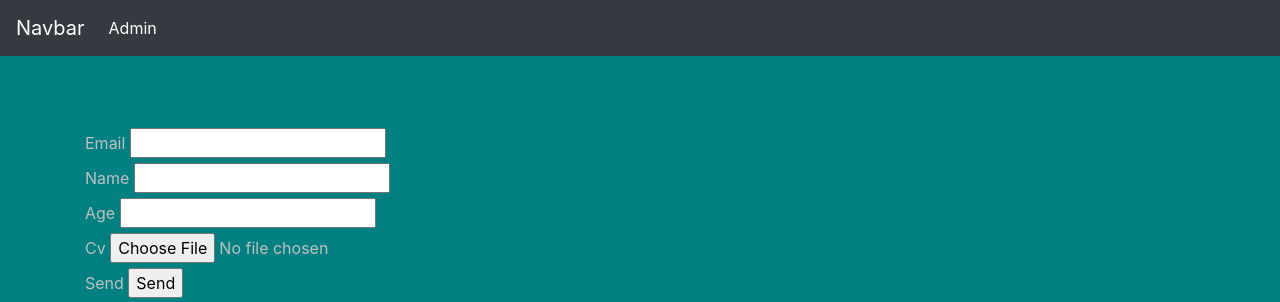
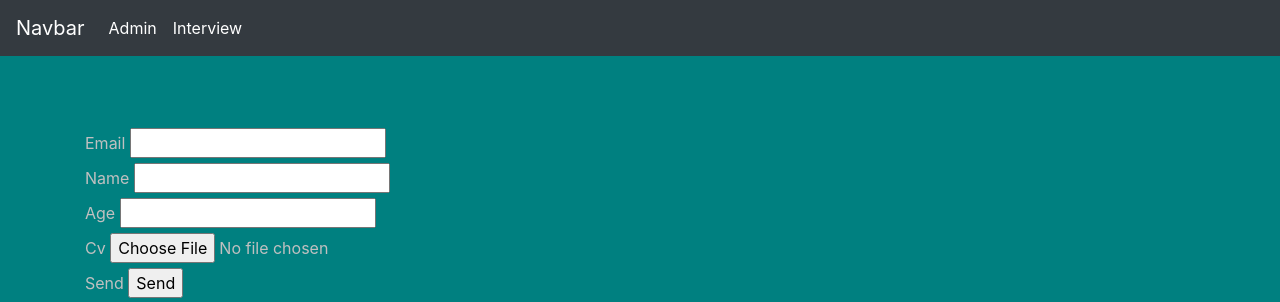
Before and after one commit to NazaraKharechko/Recruiting_system_test_flask, a Flask app: page /cv in a window 1280 px wide. Shown: the top 302 px of the page. Run offline with Flask 2, Linux system fonts and the light colour scheme; some libraries are stand-ins or nearby versions.

Commit message:
interview html

```diff
--- a/app/templates/base.html
+++ b/app/templates/base.html
@@ -21,6 +21,9 @@
     <ul class="navbar-nav mr-auto">
         <li class="nav-item active">
         <a class="nav-link" href="{{ url_for('login') }}">Admin <span class="sr-only">(current)</span></a>
+      </li>
+        <li class="nav-item active">
+        <a class="nav-link" href="{{ url_for('interview') }}">Interview <span class="sr-only">(current)</span></a>
       </li>
     </ul>
 
--- a/app/views.py
+++ b/app/views.py
@@ -2,7 +2,7 @@ from flask import render_template, request, redirect, url_for
 from flask_login import login_user, logout_user
 from app import app, db
 from app.forms import LoginForm, RegisterForm, Send_cv_Form
-from app.models import UserModel, Positions, CV_model
+from app.models import UserModel, Positions, CV_model, InterviewModel
 import datetime
 
 
@@ -63,3 +63,10 @@ def cv():
         db.session.commit()
         return redirect(url_for('positions'))
     return render_template('cv.html', form=form)
+
+
+@app.route('/interview')
+def interview():
+    interview = InterviewModel.query.all()
+    print(interview)
+    return render_template('interview.html', interview=interview)
```
Also changed, not shown: app/templates/interview.html (added, +21 -0 lines).
